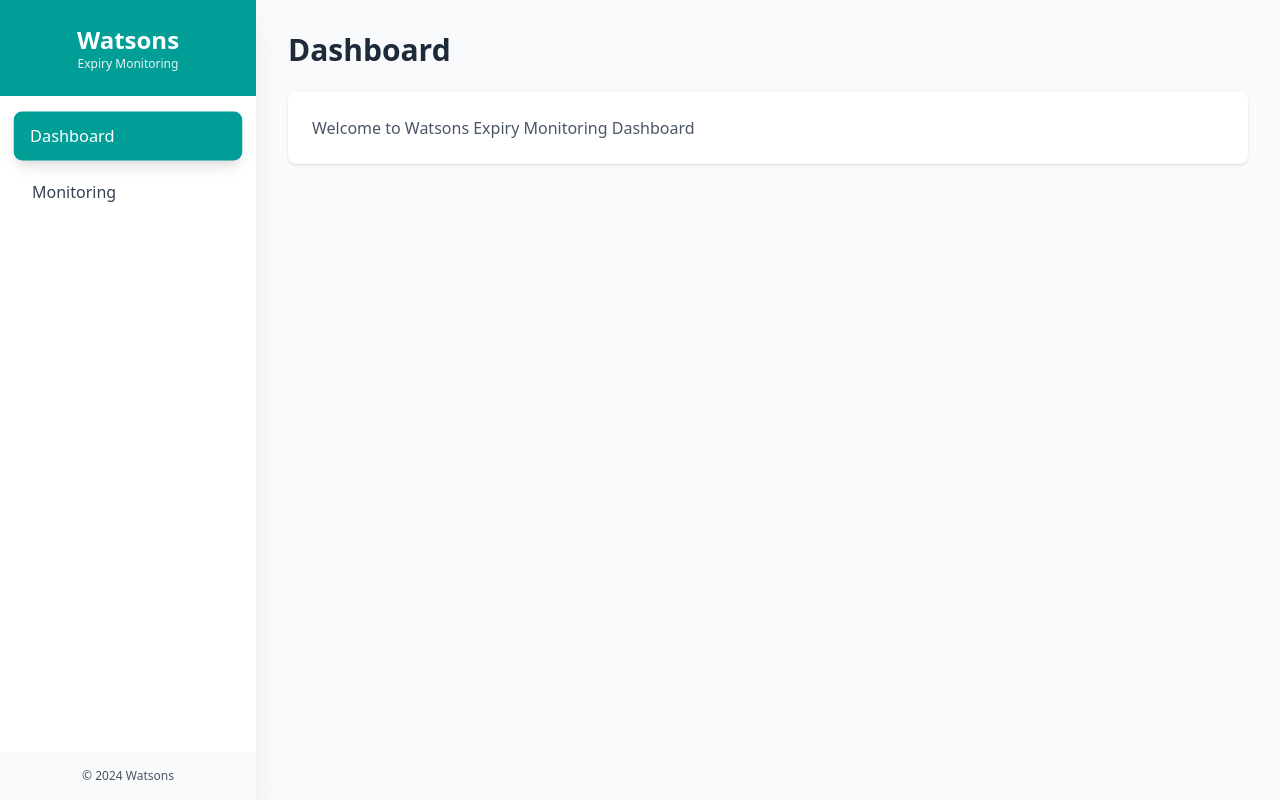
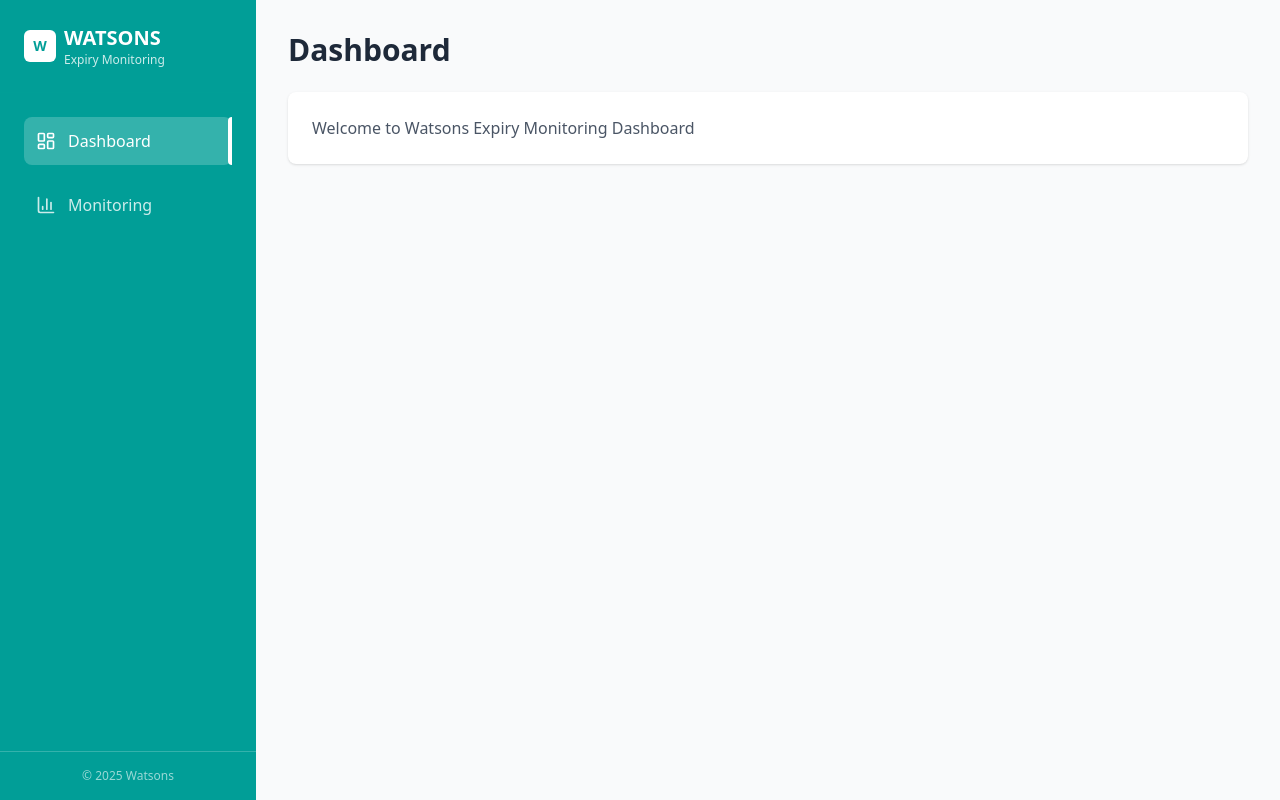
Before and after one commit to DarwinMelaya/Watsons-Expiry-Monitoring, a React (Vite) app in the folder frontend/: page /dashboard in a window 1280 px wide. Built offline with nearby package versions, Linux system fonts and the light colour scheme.

Commit message:
Change the design of sidebar

```diff
--- a/frontend/src/components/Sidebar/Sidebar.jsx
+++ b/frontend/src/components/Sidebar/Sidebar.jsx
@@ -1,37 +1,65 @@
-import { Link, useLocation, useNavigate } from "react-router-dom";
+import { LayoutDashboard, BarChart3 } from "lucide-react";
+import { useNavigate, useLocation } from "react-router-dom";
 
 const Sidebar = ({ onNavigate }) => {
+  const navigate = useNavigate();
   const location = useLocation();
-  const navigate = useNavigate();
 
-  const isActive = (path) => location.pathname === path;
-
-  const menuItems = [
-    { name: "Dashboard", path: "/dashboard" },
-    { name: "Monitoring", path: "/monitoring" },
+  const navigationItems = [
+    {
+      icon: LayoutDashboard,
+      text: "Dashboard",
+      path: "/dashboard",
+      isActive: location.pathname === "/dashboard",
+    },
+    {
+      icon: BarChart3,
+      text: "Monitoring",
+      path: "/monitoring",
+      isActive: location.pathname === "/monitoring",
+    },
   ];
 
-  const handleNavigate = (path) => {
+  const handleNavigation = (path) => {
     navigate(path);
-    if (onNavigate) {
-      onNavigate();
-    }
+    if (typeof onNavigate === "function") onNavigate();
+  };
+
+  const handleLogout = () => {
+    // Clear localStorage
+    localStorage.removeItem("token");
+    localStorage.removeItem("user");
+
+    // Redirect to login page
+    navigate("/login");
+    if (typeof onNavigate === "function") onNavigate();
   };
 
   return (
-    <div className="h-screen w-64 bg-white shadow-xl relative">
-      {/* Header Section */}
-      <div className="bg-[#019e97] px-6 py-6 text-center relative">
+    <div className="bg-[#019e97] h-screen w-64 flex flex-col">
+      {/* Logo - Fixed at top */}
+      <div className="p-6 border-b border-[#019e97]/20 flex-shrink-0">
+        <div className="flex items-center gap-2">
+          <div className="flex h-8 w-8 items-center justify-center rounded-md bg-white">
+            <span className="text-sm font-bold text-[#019e97]">W</span>
+          </div>
+          <div className="flex flex-col">
+            <h1 className="text-xl font-semibold">
+              <span className="text-white">WATSONS</span>
+            </h1>
+            <p className="text-xs text-white/80">Expiry Monitoring</p>
+          </div>
+        </div>
         {/* Close button for mobile */}
         {onNavigate && (
           <button
             onClick={onNavigate}
-            className="absolute top-3 right-3 text-white hover:text-gray-200 transition-colors md:hidden"
+            className="absolute top-3 right-3 text-white hover:text-white/80 transition-colors md:hidden"
             aria-label="Close menu"
           >
             <svg
-              width="24"
-              height="24"
+              width="20"
+              height="20"
               viewBox="0 0 24 24"
               fill="none"
               xmlns="http://www.w3.org/2000/svg"
@@ -45,34 +73,74 @@
             </svg>
           </button>
         )}
-        <h2 className="text-2xl font-bold text-white">Watsons</h2>
-        <p className="text-white/90 text-xs">Expiry Monitoring</p>
       </div>
 
-      {/* Navigation Section */}
-      <nav className="mt-4 px-4 space-y-2">
-        {menuItems.map((item) => {
-          const active = isActive(item.path);
+      {/* Navigation Items - Scrollable */}
+      <nav
+        className="flex-1 overflow-y-auto p-6 space-y-4"
+        style={{
+          scrollbarWidth: "thin",
+          scrollbarColor: "#019e97/30 #019e97",
+        }}
+      >
+        <style>{`
+          nav::-webkit-scrollbar {
+            width: 6px;
+          }
+          nav::-webkit-scrollbar-track {
+            background: #019e97;
+            border-radius: 3px;
+          }
+          nav::-webkit-scrollbar-thumb {
+            background: rgba(255, 255, 255, 0.3);
+            border-radius: 3px;
+            transition: background 0.2s ease;
+          }
+          nav::-webkit-scrollbar-thumb:hover {
+            background: rgba(255, 255, 255, 0.5);
+          }
+          nav::-webkit-scrollbar-corner {
+            background: #019e97;
+          }
+        `}</style>
 
-          return (
-            <button
-              key={item.path}
-              onClick={() => handleNavigate(item.path)}
-              className={`w-full text-left px-4 py-3 rounded-lg font-medium transition-all duration-200 ${
-                active
-                  ? "bg-[#019e97] text-white shadow-lg transform scale-[1.02]"
-                  : "text-gray-700 hover:bg-gray-100 hover:text-[#019e97]"
-              }`}
-            >
-              {item.name}
-            </button>
-          );
-        })}
+        {navigationItems.map((item, index) => (
+          <div
+            key={index}
+            onClick={() => handleNavigation(item.path)}
+            className={`flex items-center justify-between p-3 rounded-lg cursor-pointer transition-colors relative ${
+              item.isActive
+                ? "text-white bg-white/20"
+                : "text-white/80 hover:bg-white/10"
+            }`}
+          >
+            <div className="flex items-center space-x-3">
+              <item.icon
+                size={20}
+                className={item.isActive ? "text-white" : "text-white/80"}
+              />
+              <span
+                className={
+                  item.isActive ? "text-white font-medium" : "text-white/80"
+                }
+              >
+                {item.text}
+              </span>
+            </div>
+
+            {/* Active indicator bar */}
+            {item.isActive && (
+              <div className="absolute right-0 top-0 bottom-0 w-1 bg-white rounded-l-full"></div>
+            )}
+          </div>
+        ))}
       </nav>
 
       {/* Footer Section */}
-      <div className="absolute bottom-0 left-0 right-0 px-6 py-4 bg-gray-50 text-center">
-        <p className="text-xs text-gray-600">© 2024 Watsons</p>
+      <div className="border-t border-white/20 p-4 flex-shrink-0">
+        <p className="text-xs text-white/60 text-center">
+          © {new Date().getFullYear()} Watsons
+        </p>
       </div>
     </div>
   );
--- /dev/null
+++ b/frontend/src/components/security/ProtectedRoutes.jsx
@@ -0,0 +1,5 @@
+const ProtectedRoutes = () => {
+  return <div>ProtectedRoutes</div>;
+};
+
+export default ProtectedRoutes;
```
